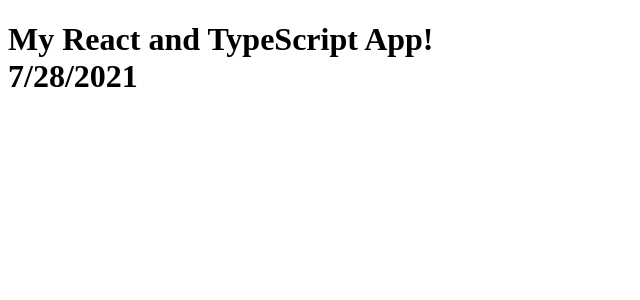
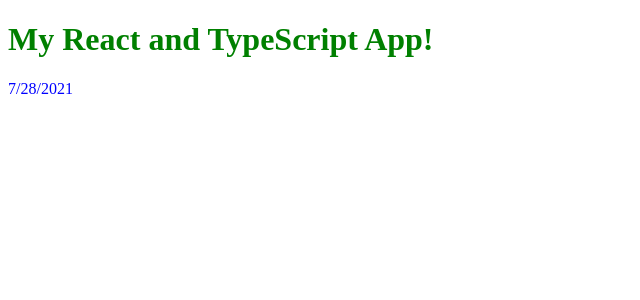
Before and after one commit to elenaniksy/react2021q3, a React app in the folder react-components/: page / in a window 1280 px wide. Shown: the top 300 px of the page, without its empty margins (0-640 px from the left). Built offline with nearby package versions, Linux system fonts and the light colour scheme.

Commit message:
feat: add copyPlugin, Sass, sass-loader to the project

```diff
--- /dev/null
+++ b/react-components/src/App.tsx
@@ -0,0 +1,13 @@
+import React from 'react';
+import './app.scss';
+
+const App = () => {
+  return (
+    <div>
+      <h1 className={'header'}>My React and TypeScript App!</h1>
+      <p className={'date'}>{new Date().toLocaleDateString()}</p>
+    </div>
+  );
+};
+
+export default App;
--- /dev/null
+++ b/react-components/src/app.css
@@ -0,0 +1,7 @@
+.header {
+  color: green; }
+
+.date {
+  color: blue; }
+
+/*# sourceMappingURL=app.css.map */
--- /dev/null
+++ b/react-components/src/app.scss
@@ -0,0 +1,7 @@
+.header {
+  color: green;
+}
+
+.date {
+  color: blue;
+}
--- a/react-components/src/index.tsx
+++ b/react-components/src/index.tsx
@@ -1,12 +1,6 @@
 import React from 'react';
 import ReactDOM from 'react-dom';
-
-const App = () => (
-  <h1>
-    My React and TypeScript App! <br />
-    {new Date().toLocaleDateString()}
-  </h1>
-);
+import App from './App';
 
 ReactDOM.render(
   <React.StrictMode>
--- a/react-components/webpack.dev.config.ts
+++ b/react-components/webpack.dev.config.ts
@@ -1,6 +1,8 @@
 import path from 'path';
 import webpack, { Configuration } from 'webpack';
 import HtmlWebpackPlugin from 'html-webpack-plugin';
+import CopyWebpackPlugin from 'copy-webpack-plugin';
+import MiniCssExtractPlugin from 'mini-css-extract-plugin';
 import ForkTsCheckerWebpackPlugin from 'fork-ts-checker-webpack-plugin';
 import ESLintPlugin from 'eslint-webpack-plugin';
 
@@ -22,6 +24,22 @@
           },
         },
       },
+      {
+        test: /\.(?:ico|gif|png|jpg|jpeg)$/i,
+        type: 'asset/resource',
+      },
+      {
+        test: /\.(woff(2)?|eot|ttf|otf|svg)$/i,
+        type: 'asset/resource',
+      },
+      {
+        test: /\.css$/i,
+        use: [MiniCssExtractPlugin.loader, 'css-loader'],
+      },
+      {
+        test: /\.s[ac]ss$/i,
+        use: [MiniCssExtractPlugin.loader, 'css-loader', 'sass-loader'],
+      },
     ],
   },
   resolve: {
@@ -31,12 +49,18 @@
     new HtmlWebpackPlugin({
       template: 'src/index.html',
     }),
+    new MiniCssExtractPlugin({
+      filename: '[name].[contentHash].css',
+    }),
     new webpack.HotModuleReplacementPlugin(),
     new ForkTsCheckerWebpackPlugin({
       async: false,
     }),
     new ESLintPlugin({
       extensions: ['js', 'jsx', 'ts', 'tsx'],
+    }),
+    new CopyWebpackPlugin({
+      patterns: [{ from: 'public' }],
     }),
   ],
   devtool: 'inline-source-map',
```
Also changed, not shown: react-components/package.json (+12 -2 lines), react-components/webpack.prod.config.ts (+24 -0 lines), 1 other file (tests, documents, lock files or other folders).
